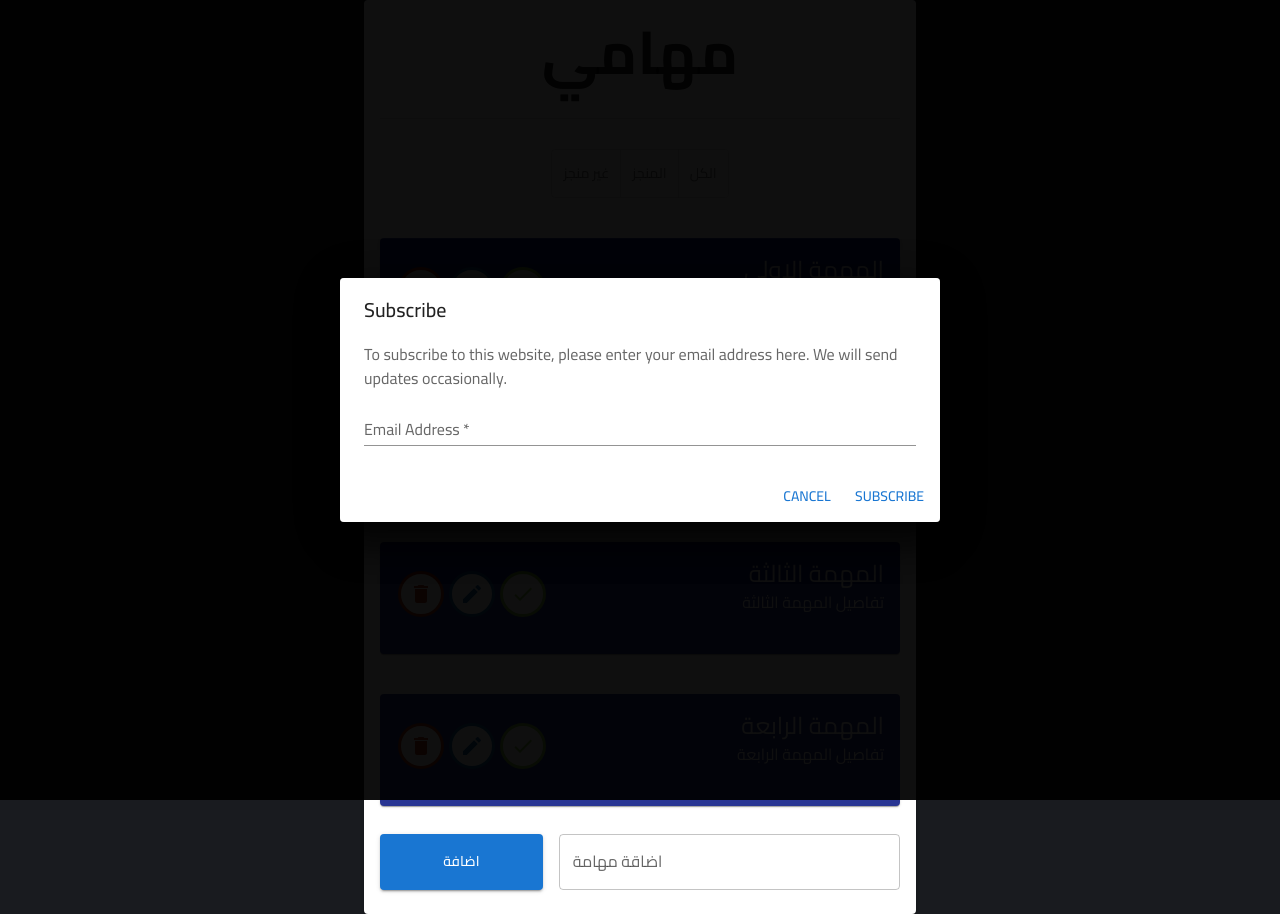
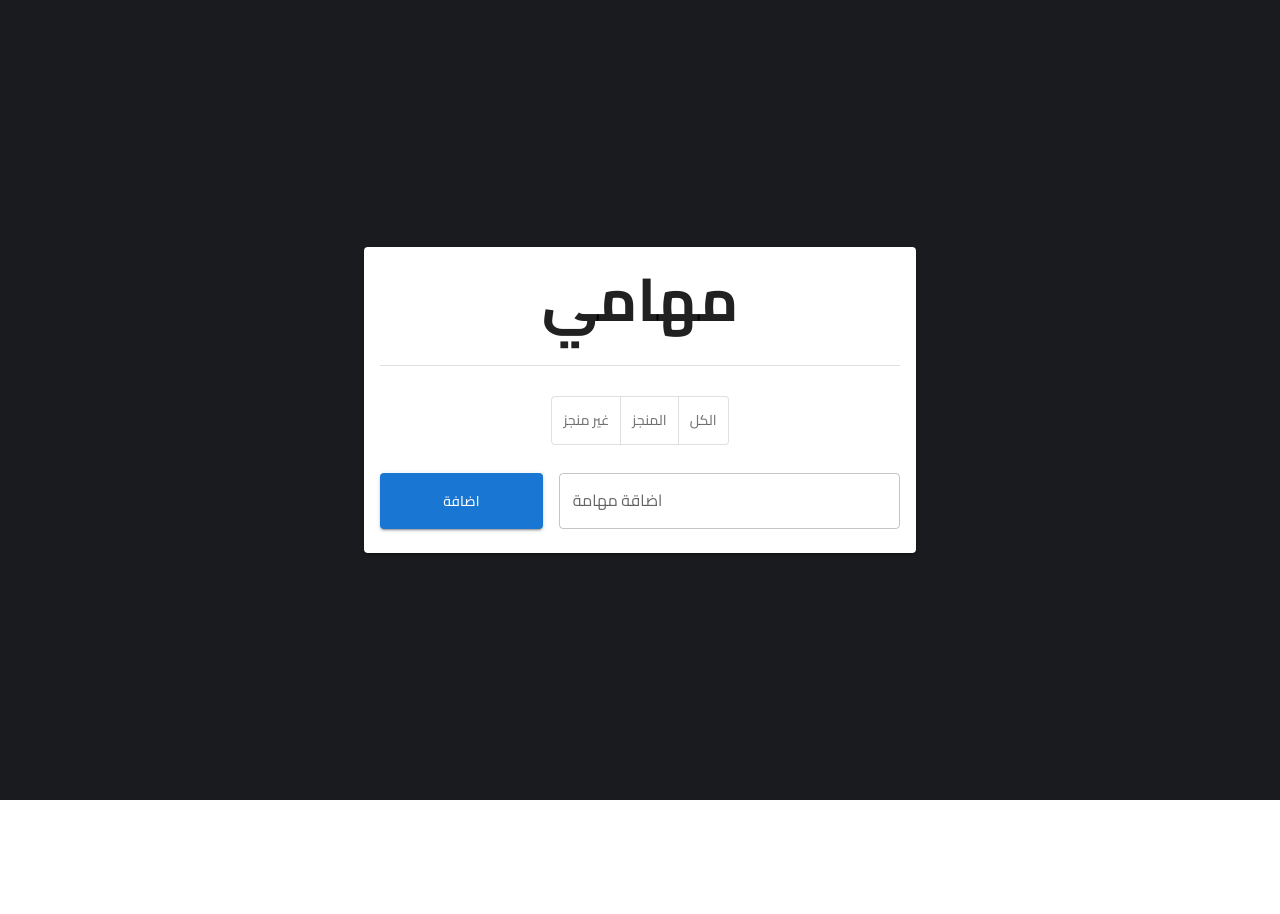
Before and after one commit to adhamTalatt/ReactTodoList, a React (Create React App) app: page / in a window 1280 px wide. After the commit the page ends 800 px from the top, so only its background shows below. Built offline with nearby package versions, Linux system fonts and the light colour scheme.

Commit message:
add read delete update from localstorge

```diff
--- a/src/App.js
+++ b/src/App.js
@@ -3,34 +3,8 @@ import TodoList from "./comoponents/TodoList";
 
 import { createTheme, ThemeProvider } from "@mui/material/styles";
 import { ContextToDoList } from "./contexts/ContextTodoList";
-import { v4 as uuidv4 } from "uuid";
 import { useState } from "react";
-const toDoList = [
-  {
-    id: uuidv4(),
-    title: "المهمة الاولي",
-    details: "تفاصيل المهمة الاولي ",
-    isCompleted: false,
-  },
-  {
-    id: uuidv4(),
-    title: "المهمة الثانية",
-    details: "تفاصيل المهمة الثانية ",
-    isCompleted: false,
-  },
-  {
-    id: uuidv4(),
-    title: "المهمة الثالثة",
-    details: "تفاصيل المهمة الثالثة ",
-    isCompleted: false,
-  },
-  {
-    id: uuidv4(),
-    title: "المهمة الرابعة",
-    details: "تفاصيل المهمة الرابعة ",
-    isCompleted: false,
-  },
-];
+const toDoList = [];
 function App() {
   // create theme in Material Ui for Definition of mian font in ReactTodoList Project
   // this way form Material Ui (Theme) because We Can't put  fonts with  the traditional way in Material
--- a/src/comoponents/DeleteCheck.js
+++ b/src/comoponents/DeleteCheck.js
@@ -1,4 +1,3 @@
-import { useState } from "react";
 import Button from "@mui/material/Button";
 import Dialog from "@mui/material/Dialog";
 import DialogActions from "@mui/material/DialogActions";
--- a/src/comoponents/EditTodo.js
+++ b/src/comoponents/EditTodo.js
@@ -1,59 +1,57 @@
-import { useState } from "react";
 import Button from "@mui/material/Button";
 import TextField from "@mui/material/TextField";
 import Dialog from "@mui/material/Dialog";
 import DialogActions from "@mui/material/DialogActions";
 import DialogContent from "@mui/material/DialogContent";
-import DialogContentText from "@mui/material/DialogContentText";
 import DialogTitle from "@mui/material/DialogTitle";
 
-export default function EditTodo() {
-  const [open, setOpen] = useState(true);
-
-  const handleClickOpen = () => {
-    setOpen(true);
+export default function EditTodo({
+  open,
+  closefun,
+  editValueRead,
+  editValuefunTitle,
+  editValuefunDetails,
+  funEditConfirm,
+}) {
+  const handleClose = () => {
+    closefun();
   };
-  const handleClose = () => {
-    setOpen(false);
-  };
+  // console.log(editValueRead.title);
   return (
     <>
-      <Dialog
-        open={open}
-        onClose={handleClose}
-        PaperProps={{
-          component: "form",
-          onSubmit: (event) => {
-            event.preventDefault();
-            const formData = new FormData(event.currentTarget);
-            const formJson = Object.fromEntries(formData.entries());
-            const email = formJson.email;
-            console.log(email);
-            handleClose();
-          },
-        }}
-      >
-        <DialogTitle>Subscribe</DialogTitle>
+      <Dialog style={{ direction: "rtl" }} open={open} onClose={handleClose}>
+        <DialogTitle>تحديث المهامة</DialogTitle>
         <DialogContent>
-          <DialogContentText>
-            To subscribe to this website, please enter your email address here.
-            We will send updates occasionally.
-          </DialogContentText>
+          {/* <DialogContentText> */}
+          {/* To subscribe to this website, please enter your email address here. */}
+          {/* We will send updates occasionally. */}
+          {/* </DialogContentText> */}
           <TextField
-            autoFocus
             required
             margin="dense"
-            id="name"
-            name="email"
-            label="Email Address"
-            type="email"
+            onChange={(event) => {
+              editValuefunTitle(event.target.value);
+            }}
+            label="اسم المهمة"
             fullWidth
             variant="standard"
+            value={editValueRead.title}
+          />
+          <TextField
+            required
+            margin="dense"
+            onChange={(event) => {
+              editValuefunDetails(event.target.value);
+            }}
+            label="تفاصيل المهمة"
+            fullWidth
+            variant="standard"
+            value={editValueRead.details}
           />
         </DialogContent>
         <DialogActions>
-          <Button onClick={handleClose}>Cancel</Button>
-          <Button type="submit">Subscribe</Button>
+          <Button onClick={funEditConfirm}>تحديث</Button>
+          <Button onClick={handleClose}>اغلاق</Button>
         </DialogActions>
       </Dialog>
     </>
--- a/src/comoponents/Todo.js
+++ b/src/comoponents/Todo.js
@@ -19,33 +19,71 @@ import { useState } from "react";
 import DeleteCheck from "./DeleteCheck";
 import EditTodo from "./EditTodo";
 export default function Todo({ todo }) {
+  // ***** React Hooks *****
   const { toDos, setToDos } = useContext(ContextToDoList);
   const [deletCheckOpen, setdeletCheckOpen] = useState(false);
+  const [editTodo, seteditTodo] = useState(false);
+  const [editTodoValue, setEditTodoValue] = useState({
+    title: todo.title,
+    details: todo.details,
+  });
+  // ===== React Hooks =====
+  // Handle Event Functions
+  function handleEditebutten() {
+    seteditTodo(true);
+  }
+  function handleEditeValueDetails(eventValue) {
+    setEditTodoValue({ ...editTodoValue, details: eventValue });
+  }
+  function handleEditeValueTitle(eventValue) {
+    setEditTodoValue({ ...editTodoValue, title: eventValue });
+  }
+  function handleEditeClose() {
+    seteditTodo(false);
+  }
+  function handleEditeConfirm() {
+    const updateTodo = toDos.map((t) => {
+      if (t.id === todo.id) {
+        return {
+          ...t,
+          title: editTodoValue.title,
+          details: editTodoValue.details,
+        };
+      } else {
+        return t;
+      }
+    });
+    setToDos(updateTodo);
+    localStorage.setItem("todos", JSON.stringify(updateTodo));
+    handleEditeClose();
+  }
 
-  // Handle Event Functions
-
-  function handleClose() {
+  function handleDeleteClose() {
     setdeletCheckOpen(false);
   }
   function handleDeleteConfirm() {
     const updatedTodo = toDos.filter((t) => {
-      if (t.id == todo.id) {
+      if (t.id === todo.id) {
         return false;
       } else {
         return true;
       }
     });
     setToDos(updatedTodo);
+
+    localStorage.setItem("todos", JSON.stringify(updatedTodo));
   }
   function handleCheckClick() {
     const udatedTodos = toDos.map((e) => {
-      if (e.id == todo.id) {
+      if (e.id === todo.id) {
         e.isCompleted = !e.isCompleted;
       }
       return e;
     });
 
     setToDos(udatedTodos);
+
+    localStorage.setItem("todos", JSON.stringify(udatedTodos));
   }
   // ======= Handle Event Functions ======
 
@@ -87,8 +125,8 @@ export default function Todo({ todo }) {
               <IconButton
                 className="iconButton"
                 sx={{
-                  color: todo.isCompleted == true ? "#fff" : "#8bc34a",
-                  background: todo.isCompleted == true ? "#8bc34a" : "#fff",
+                  color: todo.isCompleted === true ? "#fff" : "#8bc34a",
+                  background: todo.isCompleted === true ? "#8bc34a" : "#fff",
                   border: "3px solid #8bc34a",
                 }}
                 onClick={() => handleCheckClick()}
@@ -96,6 +134,8 @@ export default function Todo({ todo }) {
                 <CheckIcon />
               </IconButton>
               {/*===== (CHECK) ICON BUTTON ===== */}
+
+              {/* (EDITE) ICON BUTTON */}
               <IconButton
                 className="iconButton"
                 sx={{
@@ -103,9 +143,13 @@ export default function Todo({ todo }) {
                   background: "white",
                   border: "3px solid #1769aa",
                 }}
+                onClick={handleEditebutten}
               >
                 <EditIcon />
               </IconButton>
+
+              {/* ===== (EDITE) ICON BUTTON ===== */}
+
               {/* DELETE ICON BUTTUN */}
               <IconButton
                 className="iconButton"
@@ -125,16 +169,28 @@ export default function Todo({ todo }) {
           </Grid>
         </CardContent>
       </Card>
+
       {/* DELETE DIALOG */}
+
+      {/* ***** DELETE DIALOG ***** */}
       <DeleteCheck
         open={deletCheckOpen}
-        funOnClase={handleClose}
+        funOnClase={handleDeleteClose}
         funDelete={handleDeleteConfirm}
       />
       {/* ===== DELETE DIALOG ===== */}
 
       {/* UPDATE DIALOG */}
-      <EditTodo />
+
+      {/* ***** UPDATE DIALOG ***** */}
+      <EditTodo
+        open={editTodo}
+        editValueRead={editTodoValue}
+        closefun={handleEditeClose}
+        editValuefunTitle={handleEditeValueTitle}
+        editValuefunDetails={handleEditeValueDetails}
+        funEditConfirm={handleEditeConfirm}
+      />
       {/* ===== UPDATE DIALOG ===== */}
     </>
   );
--- a/src/comoponents/TodoList.js
+++ b/src/comoponents/TodoList.js
@@ -17,34 +17,49 @@ import Grid from "@mui/material/Unstable_Grid2";
 import TextField from "@mui/material/TextField";
 import Button from "@mui/material/Button";
 
-import { useState } from "react";
+import { useState, useContext, useEffect } from "react";
 
-import { useContext } from "react";
 import { ContextToDoList } from "../contexts/ContextTodoList";
 export default function TodoList() {
   const { toDos, setToDos } = useContext(ContextToDoList);
 
   const [titleInput, setTitleIput] = useState("");
 
-  // START ICONT TASKS
-
-  //ICON TODO  BUTTUN CHECK
-  // ===End ICONT TASKS
-  function handleClickbtn() {
-    const netTodo = {
+  // ***** handleAddTodoClick ***** (for add new todo)
+  function handleAddTodoClick() {
+    const newTodo = {
       id: uuidv4(),
       title: titleInput,
       details: "",
       isCompleted: false,
     };
-    setToDos([...toDos, netTodo]);
+
+    const upDateTODO = [...toDos, newTodo];
+    setToDos(upDateTODO);
+
+    // for add toDos object in locacl Storage Receives
+    // setItem Receives parameters (key ,value)
+    // we should convert toDos form array to string because locacl Storage do not understand  array  or anything  it understand  string value only
+    // we used JSON.stringify() for convert toDos from array to string
+    localStorage.setItem("todos", JSON.stringify(upDateTODO));
     setTitleIput("");
   }
+  // ===== handleAddTodoClick =====
+
+  // useEffect Hook for read todos from locacl Storage
+  useEffect(() => {
+    const storageTodos = JSON.parse(localStorage.getItem("todos"));
+    console.log(storageTodos);
+    if (storageTodos == null) {
+      setToDos(toDos);
+    } else {
+      setToDos(storageTodos);
+    }
+  }, []);
 
   let showToDos = toDos.map((e) => {
     return <Todo key={e.id} todo={e} />;
   });
-
   return (
     <Container maxWidth="sm">
       <Card sx={{ minWidth: 275 }}>
@@ -90,7 +105,7 @@ export default function TodoList() {
             <Grid xs={4}>
               <Button
                 onClick={() => {
-                  handleClickbtn();
+                  handleAddTodoClick();
                 }}
                 variant="contained"
                 style={{
```
